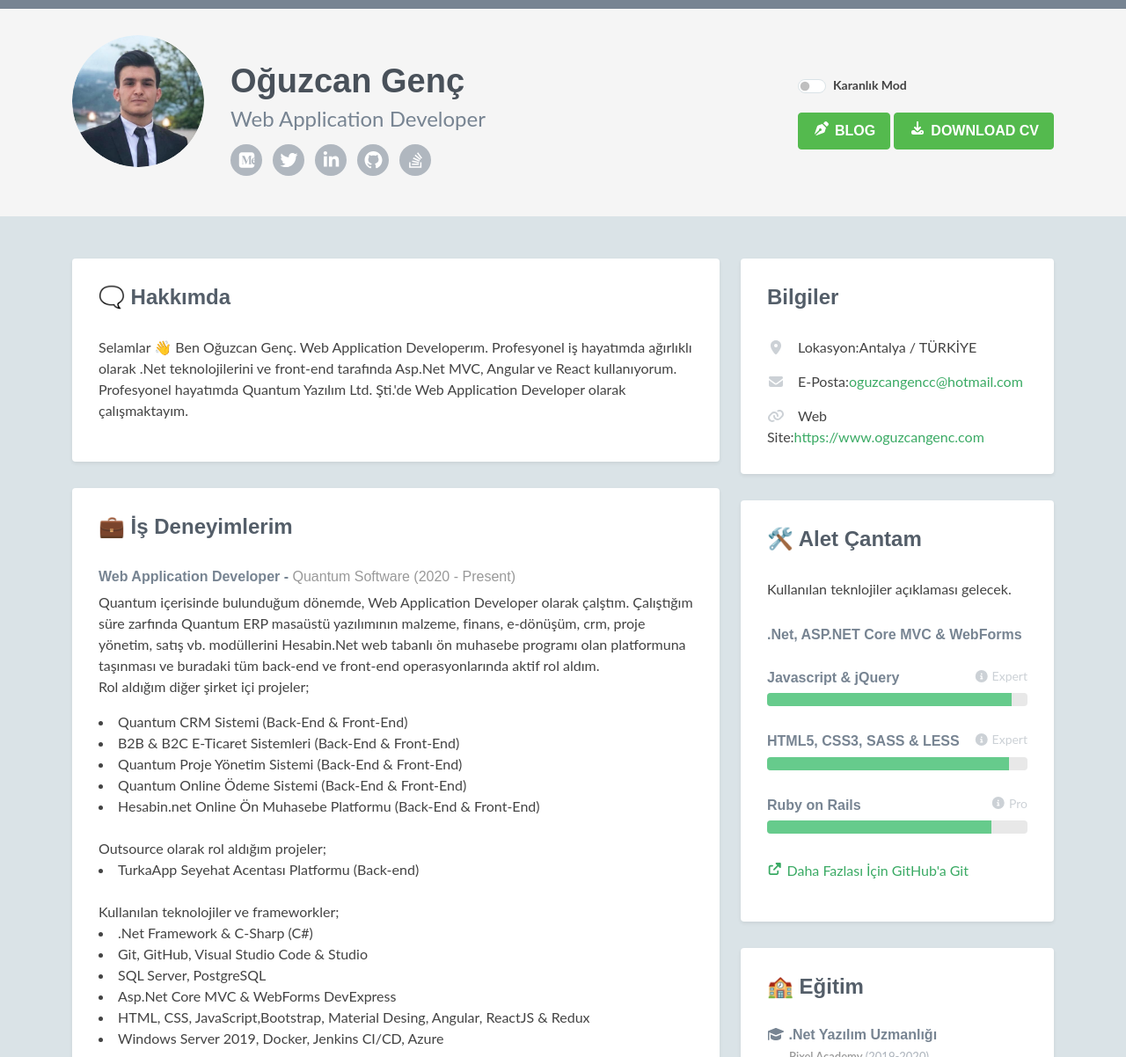
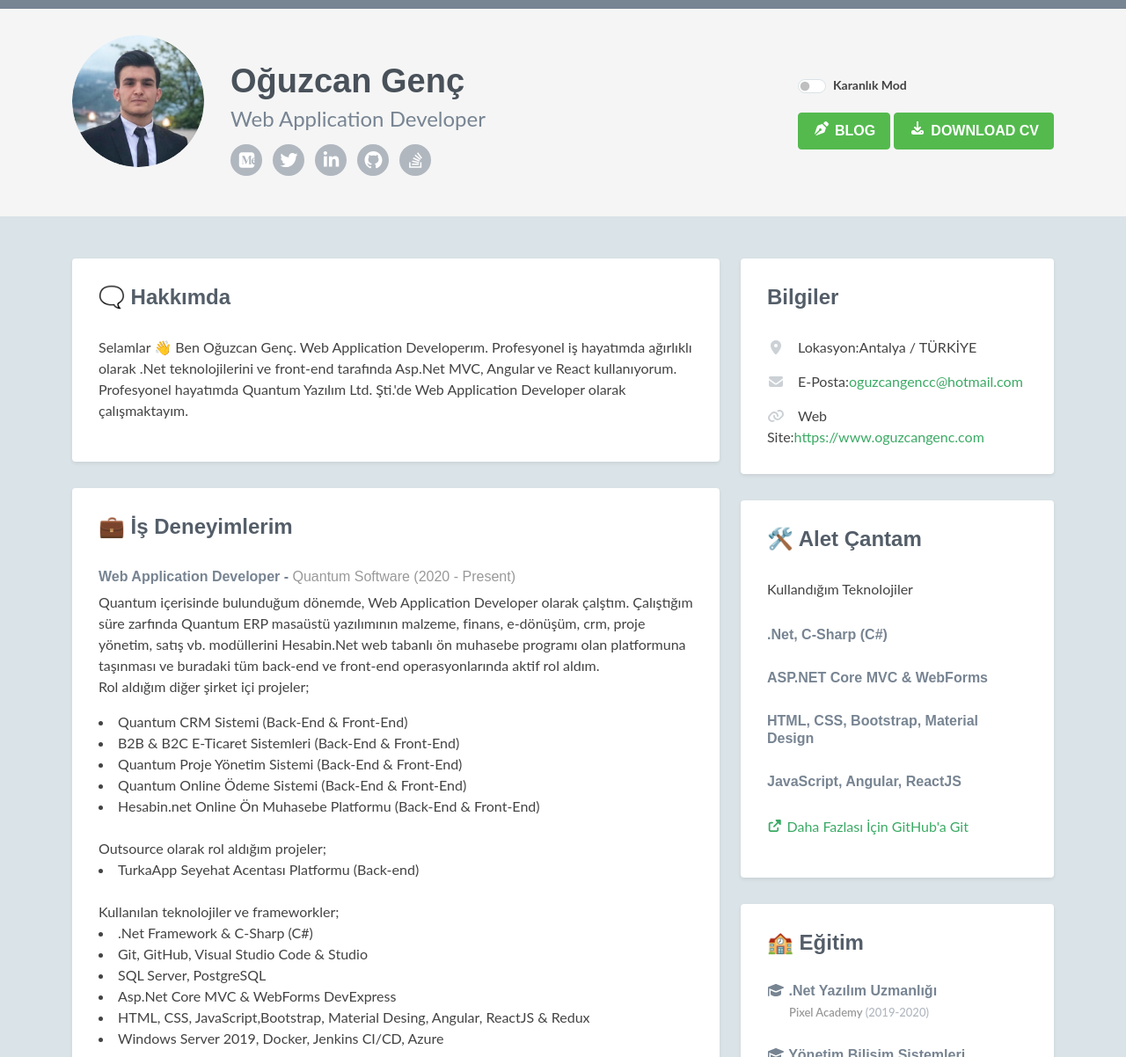
Before and after one commit to ouzdev/oguzcangenc.com, a plain HTML site: page index.html in a window 1280 px wide. Shown: the top 1202 px of the page at 88% size. Drawn offline with Linux system fonts and the light colour scheme; no server answers; a script that the page names is missing; some icons are missing; a web font is replaced by a local one.

Commit message:
Edit skill section

```diff
--- a/index.html
+++ b/index.html
@@ -197,54 +197,23 @@
                         <h2 class="heading">🛠️ Alet Çantam</h2>
                         <div class="content">
                             <p class="intro">
-                                Kullanılan teknlojiler açıklaması gelecek.
+                                Kullandığım Teknolojiler
                             <div class="skillset">
 
                                 <div class="item">
-                                    <h5 class="level-title">.Net, ASP.NET Core MVC & WebForms</h5>
+                                    <h6 class="level-title">.Net, C-Sharp (C#)</h6>
                                 </div>
-                                <!--//item-->
+                                <div class="item">
+                                    <h6 class="level-title">ASP.NET Core MVC & WebForms</h6>
+                                </div>
+                                <div class="item">
+                                    <h6 class="level-title">HTML, CSS, Bootstrap, Material Design</h6>
+                                </div>
+                                <div class="item">
+                                    <h6 class="level-title">JavaScript, Angular, ReactJS</h6>
+                                </div>
 
-                                <div class="item">
-                                    <h3 class="level-title">Javascript &amp; jQuery<span class="level-label"
-                                            data-bs-toggle="tooltip" data-bs-placement="left"
-                                            title="You can use the tooltip to explain more about your skill level..."><i
-                                                class="fas fa-info-circle"></i>Expert</span></h3>
-                                    <div class="level-bar progress">
-                                        <div class="progress-bar level-bar-inner" role="progressbar" style="width: 94%"
-                                            aria-valuenow="94" aria-valuemin="0" aria-valuemax="94"></div>
-                                    </div>
-                                    <!--//level-bar-->
-                                </div>
-                                <!--//item-->
-
-                                <div class="item">
-                                    <h3 class="level-title">HTML5, CSS3, SASS &amp; LESS<span class="level-label"
-                                            data-bs-toggle="tooltip" data-bs-placement="left"
-                                            title="You can use the tooltip to explain more about your skill level..."><i
-                                                class="fas fa-info-circle"></i>Expert</span></h3>
-                                    <div class="level-bar progress">
-                                        <div class="progress-bar level-bar-inner" role="progressbar" style="width: 93%"
-                                            aria-valuenow="93" aria-valuemin="0" aria-valuemax="96"></div>
-                                    </div>
-                                    <!--//level-bar-->
-                                </div>
-                                <!--//item-->
-
-                                <div class="item">
-                                    <h3 class="level-title">Ruby on Rails<span class="level-label"
-                                            data-bs-toggle="tooltip" data-placement="left"
-                                            title="You can use the tooltip to explain more about your skill level..."><i
-                                                class="fas fa-info-circle"></i>Pro</span></h3>
-                                    <div class="level-bar progress">
-                                        <div class="progress-bar level-bar-inner" role="progressbar" style="width: 86%"
-                                            aria-valuenow="86" aria-valuemin="0" aria-valuemax="96"></div>
-                                    </div>
-                                    <!--//level-bar-->
-                                </div>
-                                <!--//item-->
-
-                                <p><a class="more-link" href="#"><i class="fas fa-external-link-alt"></i>Daha Fazlası
+                                <p><a class="more-link" href="https://github.com/ouzdev"><i class="fas fa-external-link-alt"></i>Daha Fazlası
                                         İçin GitHub'a Git</a></p>
                             </div>
                         </div>
```
